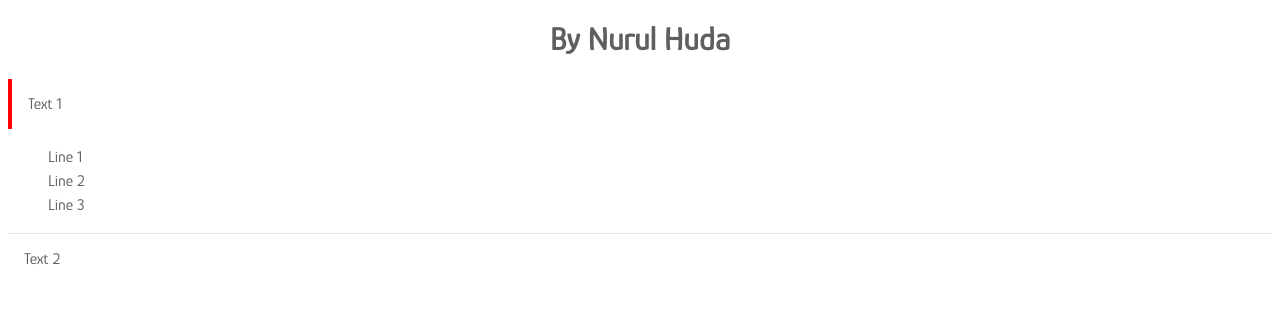
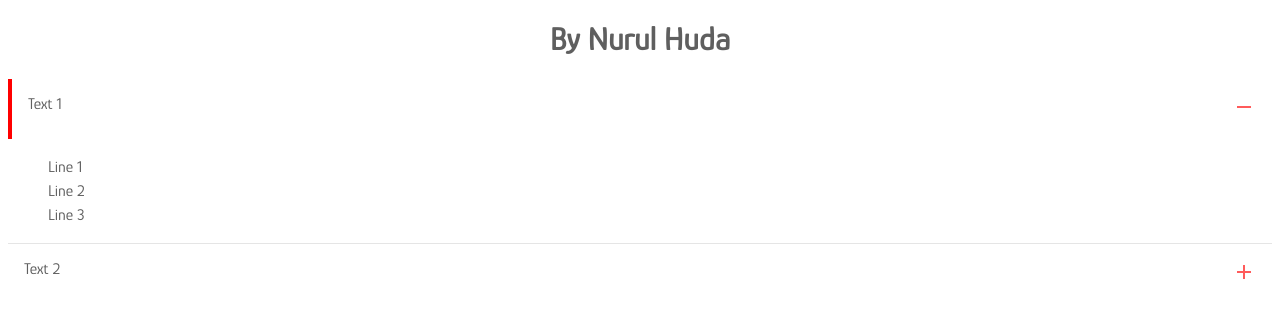
Before and after one commit to ibnujakaria/html-details-styling, a plain HTML site: page index.html in a window 1280 px wide. Both pictures are taken after a click on the heading "Text 1". Drawn offline with Linux system fonts and the light colour scheme.

Commit message:
add button plus and substract

```diff
--- a/index.css
+++ b/index.css
@@ -12,12 +12,13 @@ details > summary {
   list-style: none;
   cursor: pointer;
   transition: background-color .3s ease-in-out;
+  display: flex;
+  justify-content: space-between;
 }
 
 details:hover > summary {
   background-color: rgb(238, 238, 238);
 }
-
 
 details > summary::-webkit-details-marker {
   display: none;
@@ -32,6 +33,21 @@ details[open] > summary {
   padding-bottom: 1rem;
 }
 
+details > summary .substract {
+  display: none;
+}
+
+details[open] > summary .plus {
+  display: none;
+}
+
+details[open] > summary .substract {
+  display: block;
+}
+
+details:not([open]) > summary .substract {
+}
+
 ul {
   list-style-type: none;
   line-height: 1.5;
--- a/index.html
+++ b/index.html
@@ -17,7 +17,17 @@
   </h1>
 
   <details>
-    <summary>Text 1</summary>
+    <summary>
+      Text 1
+
+      <div class="substract">
+        <svg xmlns="http://www.w3.org/2000/svg" viewBox="0 0 24 24" width="24" height="24"><path fill="none" d="M0 0h24v24H0z"/><path d="M5 11h14v2H5z" fill="rgba(255,91,91,1)"/></svg>
+      </div>
+
+      <div class="plus">
+        <svg xmlns="http://www.w3.org/2000/svg" viewBox="0 0 24 24" width="24" height="24"><path fill="none" d="M0 0h24v24H0z"/><path d="M11 11V5h2v6h6v2h-6v6h-2v-6H5v-2z" fill="rgba(255,91,91,1)"/></svg>
+      </div>
+    </summary>
     <ul>
       <li>Line 1</li>
       <li>Line 2</li>
@@ -25,7 +35,17 @@
     </ul>
   </details>
   <details>
-    <summary>Text 2</summary>
+    <summary>
+      Text 2
+
+      <div class="substract">
+        <svg xmlns="http://www.w3.org/2000/svg" viewBox="0 0 24 24" width="24" height="24"><path fill="none" d="M0 0h24v24H0z"/><path d="M5 11h14v2H5z" fill="rgba(255,91,91,1)"/></svg>
+      </div>
+
+      <div class="plus">
+        <svg xmlns="http://www.w3.org/2000/svg" viewBox="0 0 24 24" width="24" height="24"><path fill="none" d="M0 0h24v24H0z"/><path d="M11 11V5h2v6h6v2h-6v6h-2v-6H5v-2z" fill="rgba(255,91,91,1)"/></svg>
+      </div>
+    </summary>
     <ul>
       <li>Line 1</li>
       <li>Line 2</li>
```
